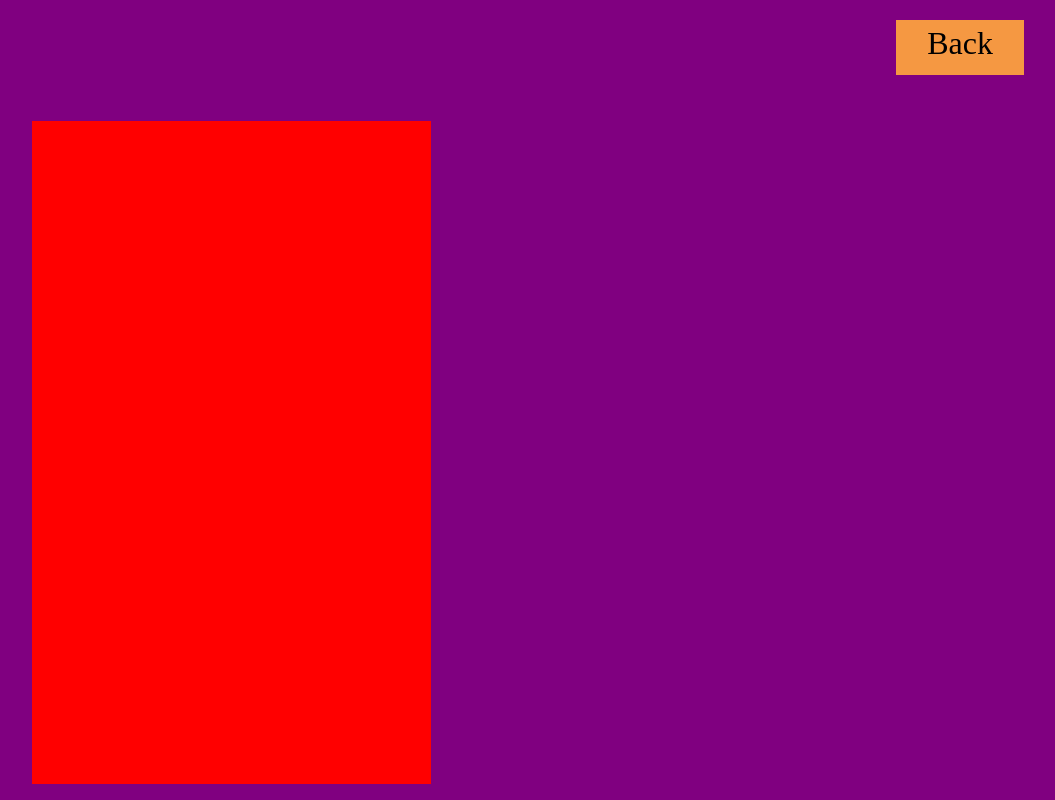
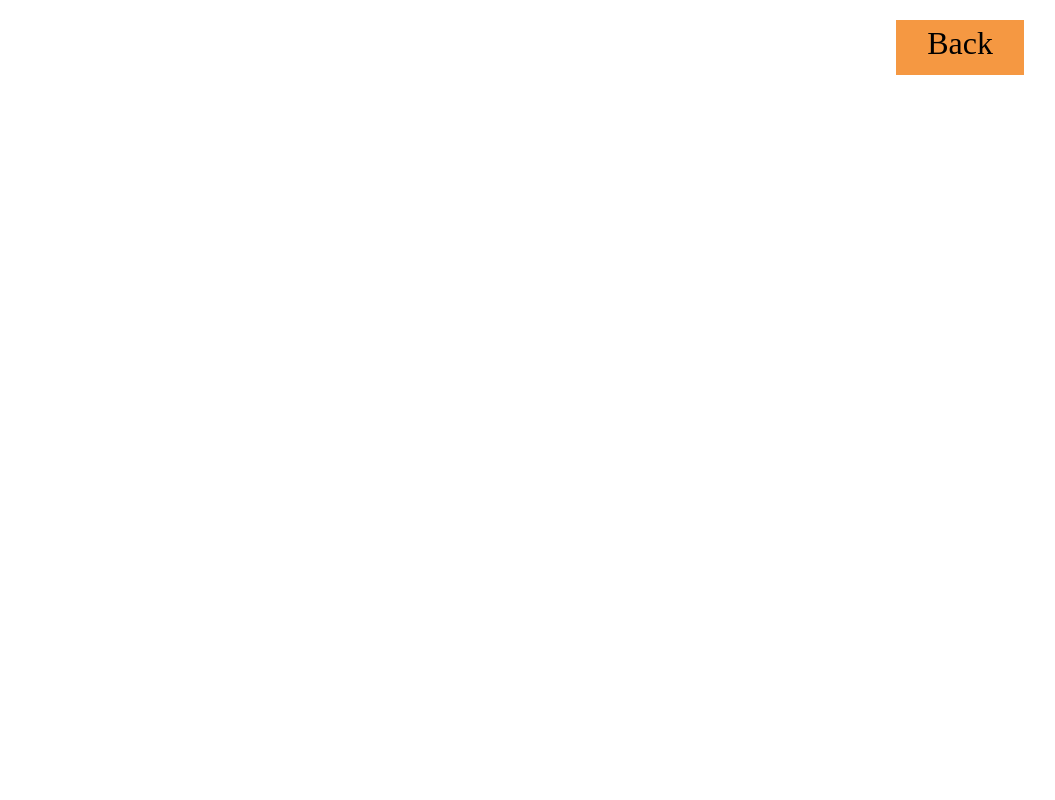
Before and after one commit to StevenMaganaris/Budget-for-the-Apocolypse, a plain HTML site: page page 4.html in a window 1280 px wide. Shown: the whole page, without its empty margins (176-1231 px from the left). Drawn offline with Linux system fonts and the light colour scheme.

Commit message:
Update page 4.html

```diff
--- a/page 4.html
+++ b/page 4.html
@@ -2,11 +2,12 @@
   <link href="style.css" rel="stylesheet" type="text/css">
 </head>
   <style>
-     body {background-color:purple}
+     body {background-color:white}
   </style>
 <body>
-  <div class="header"><a href="index.html"><div class="back">Back</div></a></div><br>
-  <div class="text" style="margin-left:200px;">
-  </div>
+  <div class="header">
+    <a href="index.html"><div class="back">Back</div></a></div><br>
+  <div class="textpage4">
+    <br>
   </div>
 </body>
```
